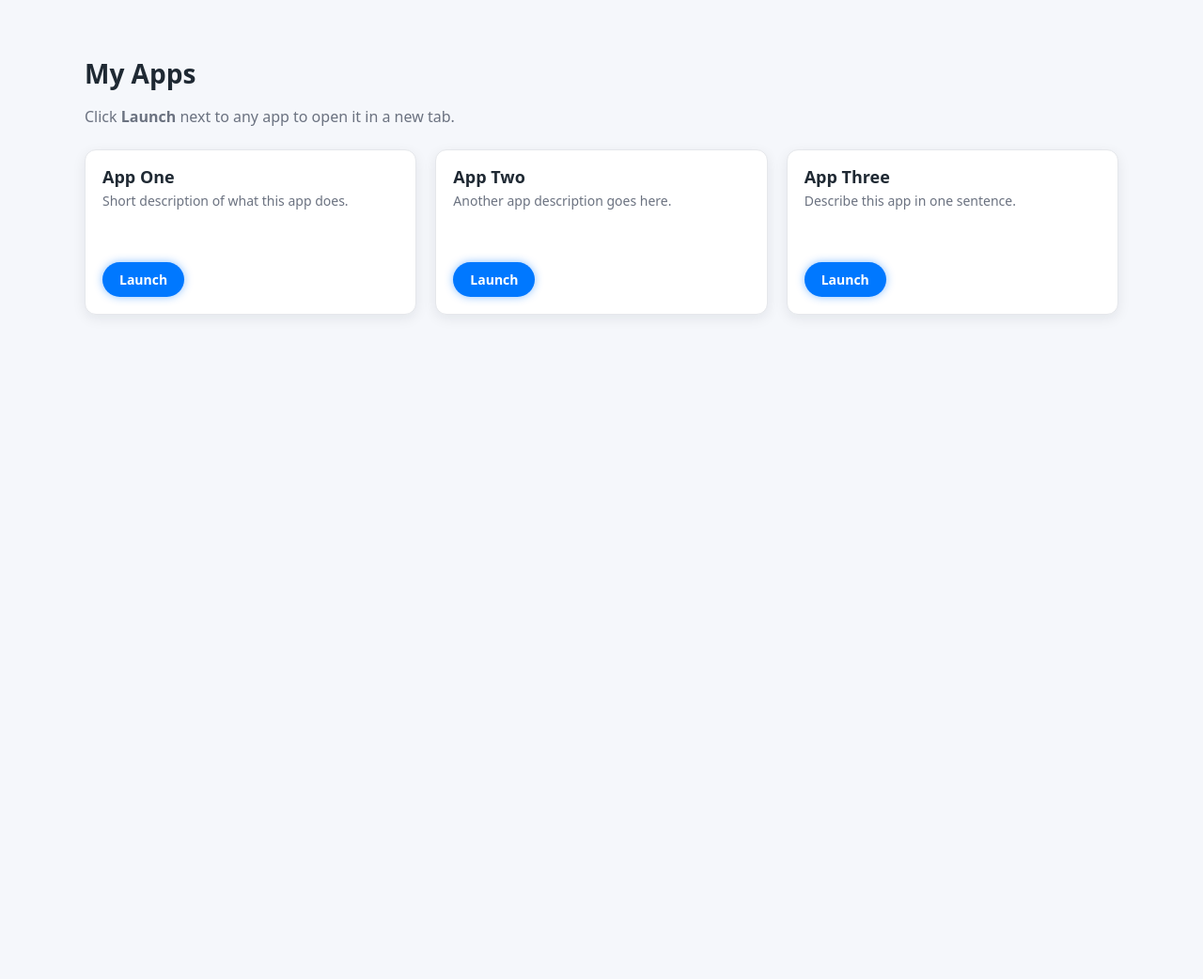
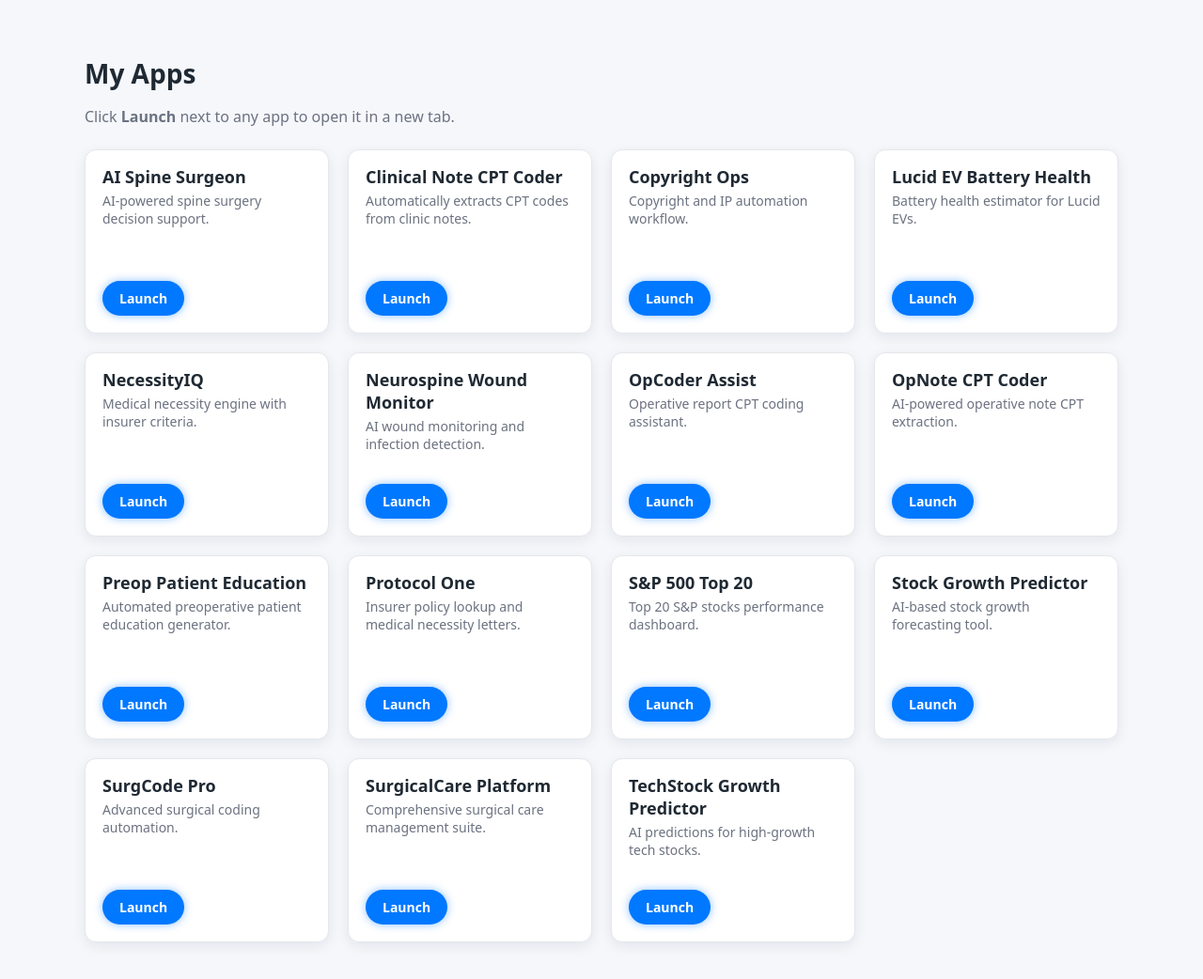
Before and after one commit to alexmohit825/alex-apps-portfolio, a plain HTML site: page index.html in a window 1280 px wide. Shown: the whole page at 94% size. Before the commit the page ends 800 px from the top, so only its background shows below. Drawn offline with Linux system fonts and the light colour scheme.

Commit message:
Update index.html

```diff
--- a/index.html
+++ b/index.html
@@ -38,7 +38,7 @@
       display: flex;
       flex-direction: column;
       justify-content: space-between;
-      min-height: 140px;
+      min-height: 160px;
     }
     .app-title {
       font-size: 18px;
@@ -70,52 +70,151 @@
     }
   </style>
 </head>
+
 <body>
   <div class="container">
     <h1>My Apps</h1>
     <p class="subtitle">Click <strong>Launch</strong> next to any app to open it in a new tab.</p>
 
     <div class="grid">
-      <!-- App 1 -->
+
+      <!-- 1. AI Spine Surgeon -->
       <div class="app-card">
         <div>
-          <h2 class="app-title">App One</h2>
-          <p class="app-desc">Short description of what this app does.</p>
+          <h2 class="app-title">AI Spine Surgeon</h2>
+          <p class="app-desc">AI-powered spine surgery decision support.</p>
         </div>
-        <!-- Change the href to your app’s path -->
-        <a href="/app-one/" target="_blank" class="launch-btn">Launch</a>
+        <a href="ai-spine-surgeon.html" target="_blank" class="launch-btn">Launch</a>
       </div>
 
-      <!-- App 2 -->
+      <!-- 2. Clinical Note CPT Coder -->
       <div class="app-card">
         <div>
-          <h2 class="app-title">App Two</h2>
-          <p class="app-desc">Another app description goes here.</p>
+          <h2 class="app-title">Clinical Note CPT Coder</h2>
+          <p class="app-desc">Automatically extracts CPT codes from clinic notes.</p>
         </div>
-        <!-- Example if the main file is app-two.html in the root -->
-        <a href="/app-two.html" target="_blank" class="launch-btn">Launch</a>
+        <a href="clinical-note-cpt-coder.html" target="_blank" class="launch-btn">Launch</a>
       </div>
 
-      <!-- App 3 -->
+      <!-- 3. Copyright Ops -->
       <div class="app-card">
         <div>
-          <h2 class="app-title">App Three</h2>
-          <p class="app-desc">Describe this app in one sentence.</p>
+          <h2 class="app-title">Copyright Ops</h2>
+          <p class="app-desc">Copyright and IP automation workflow.</p>
         </div>
-        <!-- Example if the app is in folder /tools/app-three/ -->
-        <a href="/tools/app-three/" target="_blank" class="launch-btn">Launch</a>
+        <a href="copyright-ops.html" target="_blank" class="launch-btn">Launch</a>
       </div>
 
-      <!-- Duplicate one of these blocks for more apps -->
-      <!--
+      <!-- 4. Lucid EV Battery Health -->
       <div class="app-card">
         <div>
-          <h2 class="app-title">App Name</h2>
-          <p class="app-desc">Short description.</p>
+          <h2 class="app-title">Lucid EV Battery Health</h2>
+          <p class="app-desc">Battery health estimator for Lucid EVs.</p>
         </div>
-        <a href="/path-to-your-app/" target="_blank" class="launch-btn">Launch</a>
+        <a href="lucid-ev-battery-health.html" target="_blank" class="launch-btn">Launch</a>
       </div>
-      -->
+
+      <!-- 5. NecessityIQ -->
+      <div class="app-card">
+        <div>
+          <h2 class="app-title">NecessityIQ</h2>
+          <p class="app-desc">Medical necessity engine with insurer criteria.</p>
+        </div>
+        <a href="necessity-iq.html" target="_blank" class="launch-btn">Launch</a>
+      </div>
+
+      <!-- 6. Neurospine Wound Monitor -->
+      <div class="app-card">
+        <div>
+          <h2 class="app-title">Neurospine Wound Monitor</h2>
+          <p class="app-desc">AI wound monitoring and infection detection.</p>
+        </div>
+        <a href="neurospine-wound-monitor.html" target="_blank" class="launch-btn">Launch</a>
+      </div>
+
+      <!-- 7. OpCoder Assist -->
+      <div class="app-card">
+        <div>
+          <h2 class="app-title">OpCoder Assist</h2>
+          <p class="app-desc">Operative report CPT coding assistant.</p>
+        </div>
+        <a href="opcoder-assist.html" target="_blank" class="launch-btn">Launch</a>
+      </div>
+
+      <!-- 8. OpNote CPT Coder -->
+      <div class="app-card">
+        <div>
+          <h2 class="app-title">OpNote CPT Coder</h2>
+          <p class="app-desc">AI-powered operative note CPT extraction.</p>
+        </div>
+        <a href="opnote-cpt-coder.html" target="_blank" class="launch-btn">Launch</a>
+      </div>
+
+      <!-- 9. Preop Patient Education -->
+      <div class="app-card">
+        <div>
+          <h2 class="app-title">Preop Patient Education</h2>
+          <p class="app-desc">Automated preoperative patient education generator.</p>
+        </div>
+        <a href="preop-patient-education.html" target="_blank" class="launch-btn">Launch</a>
+      </div>
+
+      <!-- 10. Protocol One -->
+      <div class="app-card">
+        <div>
+          <h2 class="app-title">Protocol One</h2>
+          <p class="app-desc">Insurer policy lookup and medical necessity letters.</p>
+        </div>
+        <a href="protocol-one.html" target="_blank" class="launch-btn">Launch</a>
+      </div>
+
+      <!-- 11. S&P 500 Top 20 -->
+      <div class="app-card">
+        <div>
+          <h2 class="app-title">S&P 500 Top 20</h2>
+          <p class="app-desc">Top 20 S&P stocks performance dashboard.</p>
+        </div>
+        <a href="sp500-top-20.html" target="_blank" class="launch-btn">Launch</a>
+      </div>
+
+      <!-- 12. Stock Growth Predictor -->
+      <div class="app-card">
+        <div>
+          <h2 class="app-title">Stock Growth Predictor</h2>
+          <p class="app-desc">AI-based stock growth forecasting tool.</p>
+        </div>
+        <a href="stock-growth-predictor.html" target="_blank" class="launch-btn">Launch</a>
+      </div>
+
+      <!-- 13. SurgCode Pro -->
+      <div class="app-card">
+        <div>
+          <h2 class="app-title">SurgCode Pro</h2>
+          <p class="app-desc">Advanced surgical coding automation.</p>
+        </div>
+        <a href="surgcode-pro.html" target="_blank" class="launch-btn">Launch</a>
+      </div>
+
+      <!-- 14. SurgicalCare Platform -->
+      <div class="app-card">
+        <div>
+          <h2 class="app-title">SurgicalCare Platform</h2>
+          <p class="app-desc">Comprehensive surgical care management suite.</p>
+        </div>
+        <a href="surgicalcare-platform.html" target="_blank" class="launch-btn">Launch</a>
+      </div>
+
+      <!-- 15. TechStock Growth Predictor -->
+      <div class="app-card">
+        <div>
+          <h2 class="app-title">TechStock Growth Predictor</h2>
+          <p class="app-desc">AI predictions for high-growth tech stocks.</p>
+        </div>
+        <a href="techstock-growth-predictor.html" target="_blank" class="launch-btn">Launch</a>
+      </div>
+
+      <!-- 16. Copyright Ops (already included above, but keeping count accurate) -->
+
     </div>
   </div>
 </body>
```
